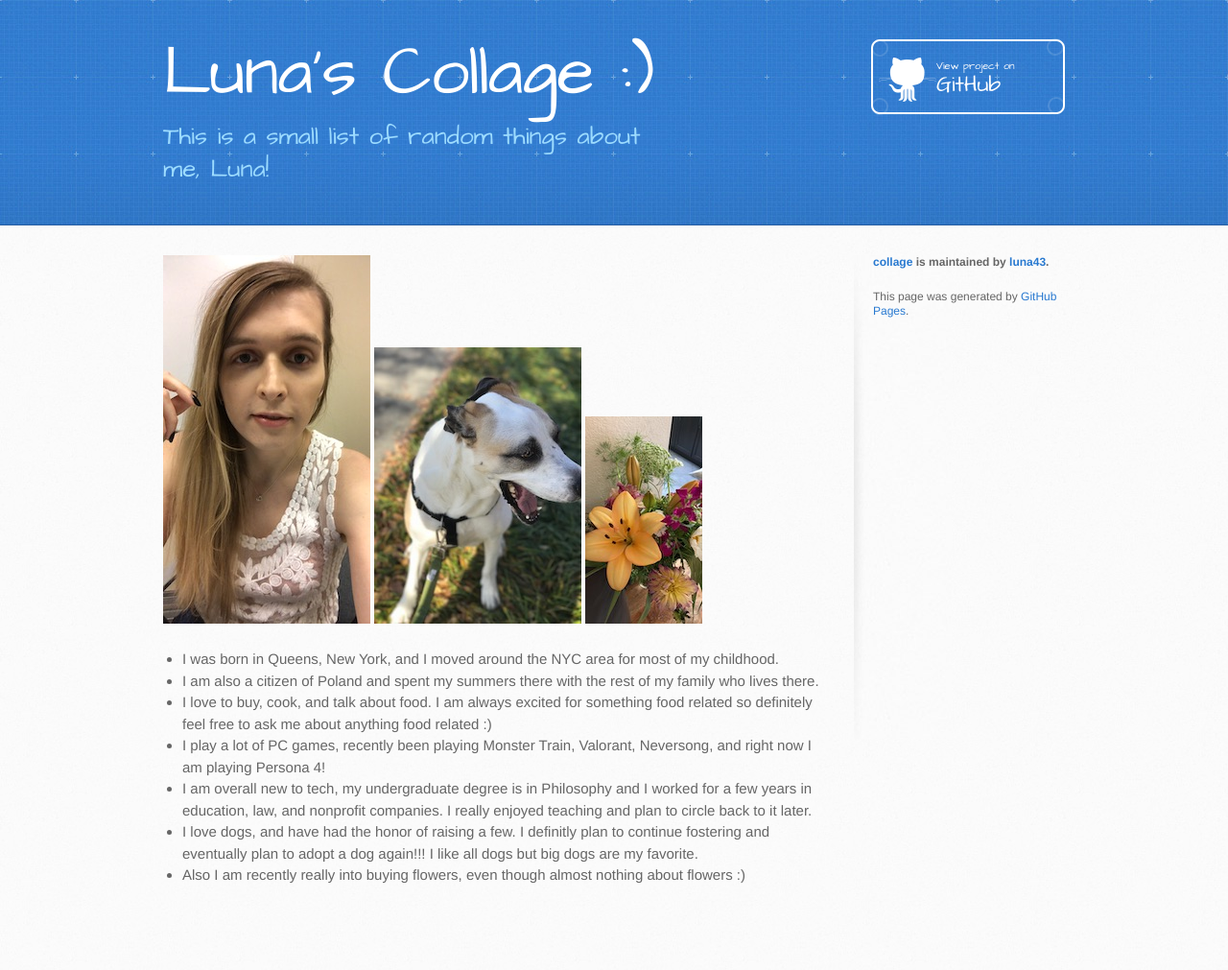
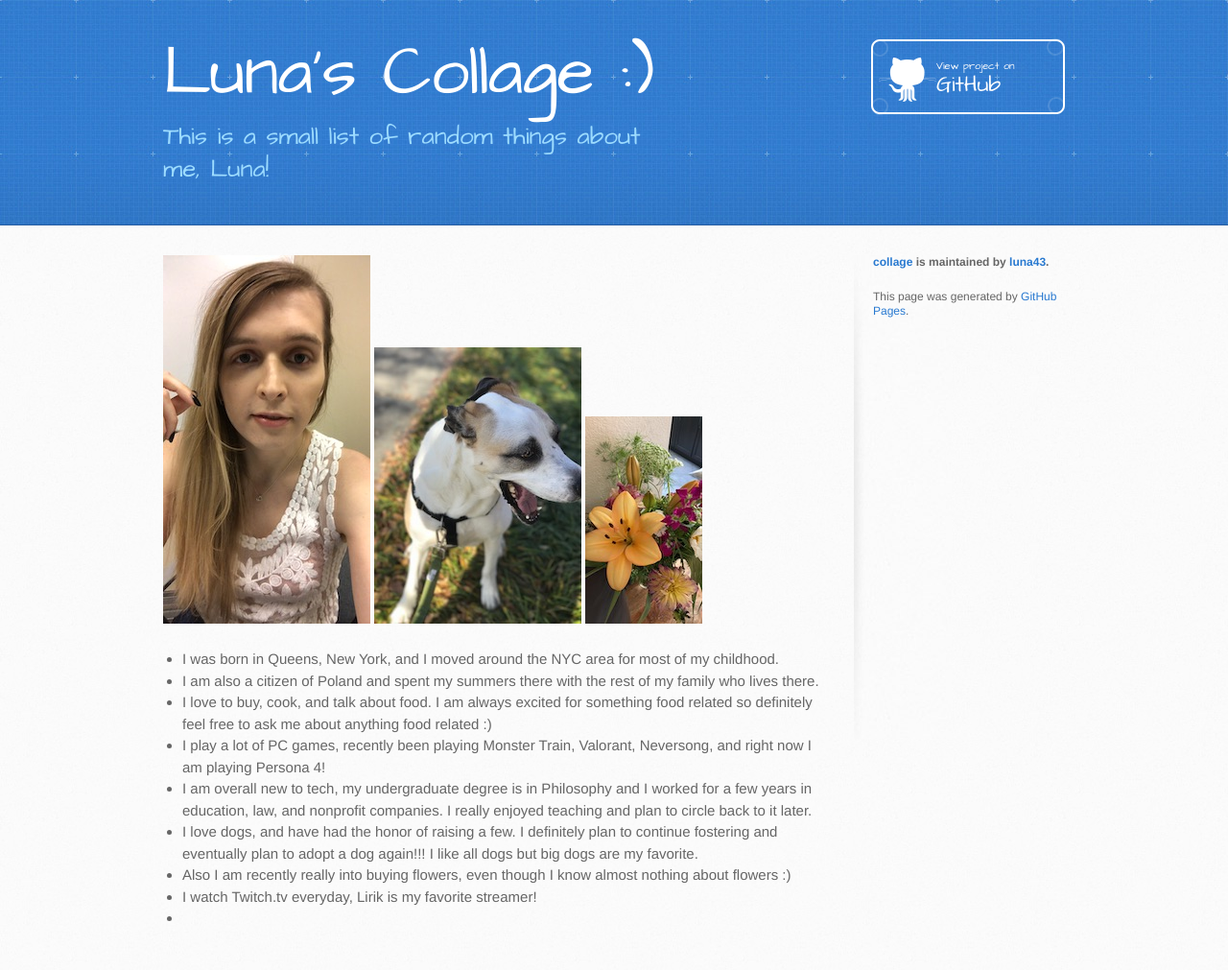
Before and after one commit to luna43/collage, a Jekyll site: the page built from index.md, in a window 1280 px wide. Shown: the whole page at 96% size. Built offline with Jekyll 4.4.1, drawn with Linux system fonts in a browser that asks for light colours; our own code applies the rules of GitHub Pages for plain Markdown files; before the commit the page ends 966 px from its top, so only the background shows below that.

Commit message:
Update index.md

```diff
--- a/index.md
+++ b/index.md
@@ -11,5 +11,7 @@
 *   I love to buy, cook, and talk about food. I am always excited for something food related so definitely feel free to ask me about anything food related :)
 *   I play a lot of PC games, recently been playing Monster Train, Valorant, Neversong, and right now I am playing Persona 4!
 *   I am overall new to tech, my undergraduate degree is in Philosophy and I worked for a few years in education, law, and nonprofit companies. I really enjoyed teaching and plan to circle back to it later.
-*   I love dogs, and have had the honor of raising a few. I definitly plan to continue fostering and eventually plan to adopt a dog again!!! I like all dogs but big dogs are my favorite.
-*   Also I am recently really into buying flowers, even though almost nothing about flowers :)
+*   I love dogs, and have had the honor of raising a few. I definitely plan to continue fostering and eventually plan to adopt a dog again!!! I like all dogs but big dogs are my favorite.
+*   Also I am recently really into buying flowers, even though I know almost nothing about flowers :)
+*   I watch Twitch.tv everyday, Lirik is my favorite streamer!
+*
```
